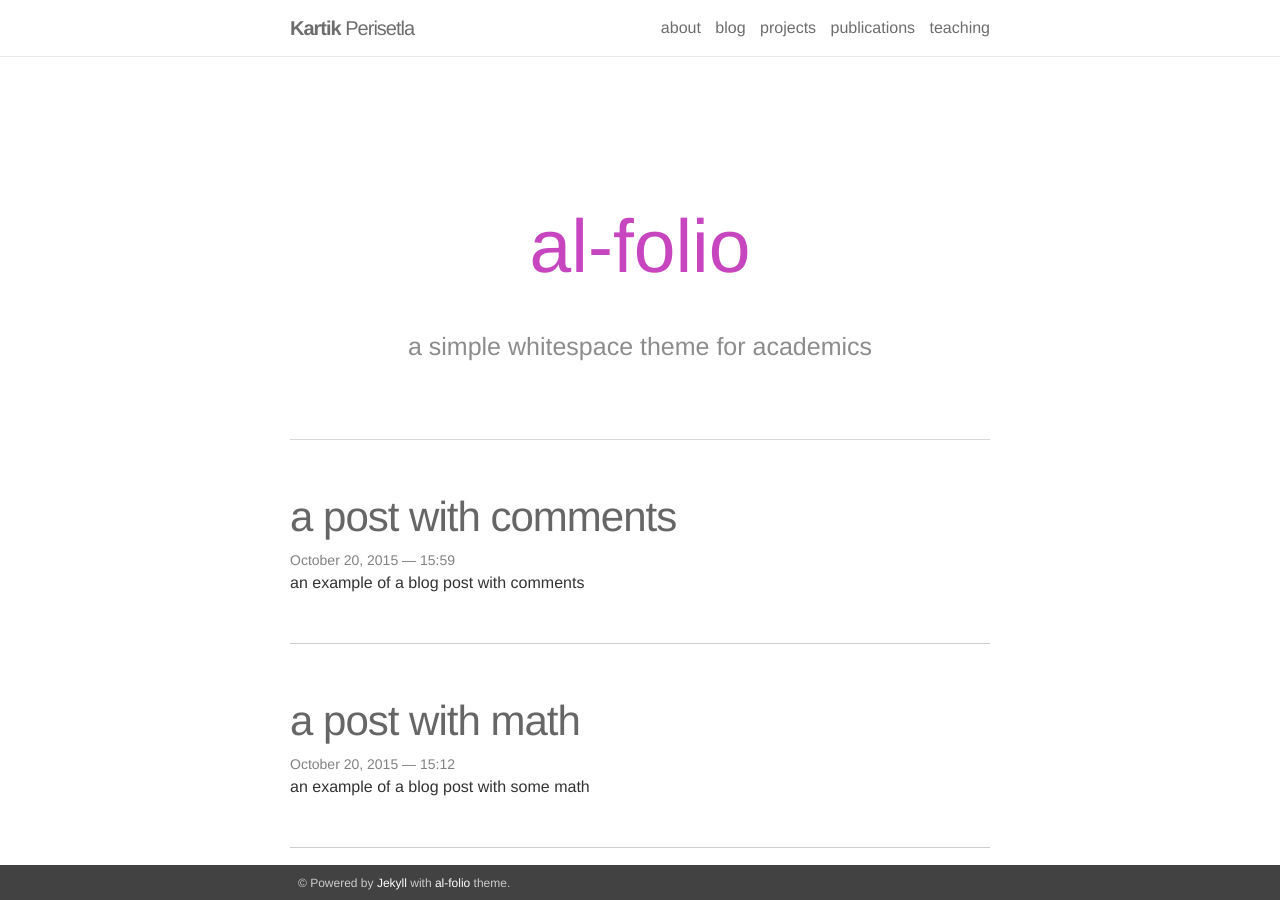
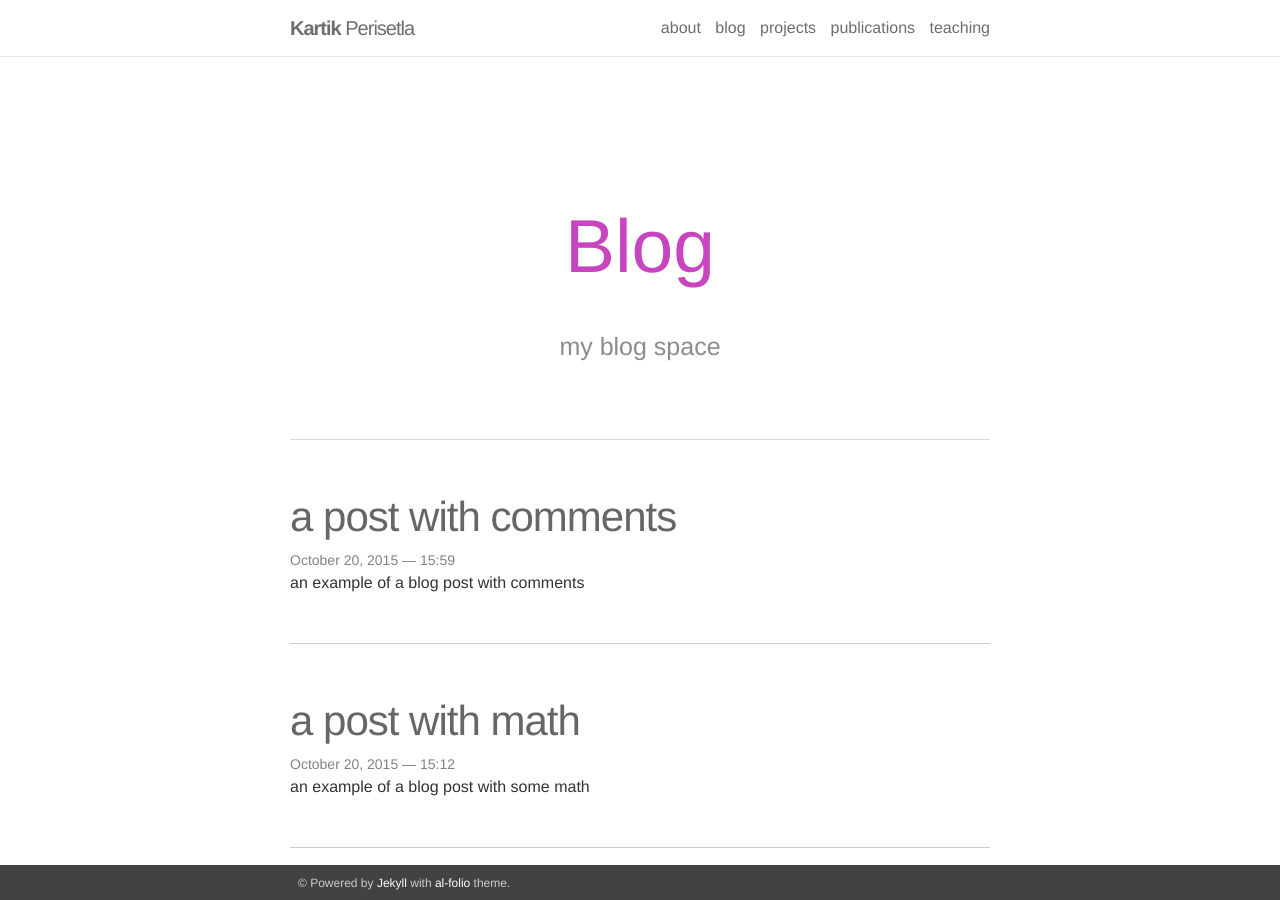
Before and after one commit to kartikperisetla/kartikperisetla.github.io, a Jekyll site: the page built from blog/index.html, in a window 1280 px wide and 900 px high. Built offline with Jekyll 4.4.1, drawn with Linux system fonts in a browser that asks for light colours; nearby versions of some CDN libraries; the list of posts is cut into pages by our own code.

Commit message:
nit change

```diff
--- a/_config.yml
+++ b/_config.yml
@@ -26,8 +26,8 @@ google_analytics: UA-XXXXXXXXX # out your google-analytics code
 # -----------------------------------------------------------------------------
 # Blog
 # -----------------------------------------------------------------------------
-blog_name: al-folio
-blog_description: a simple whitespace theme for academics
+blog_name: Blog
+blog_description: my blog space
 
 # Pagination
 paginate: 4
```
Also changed, not shown: 1 other file.
